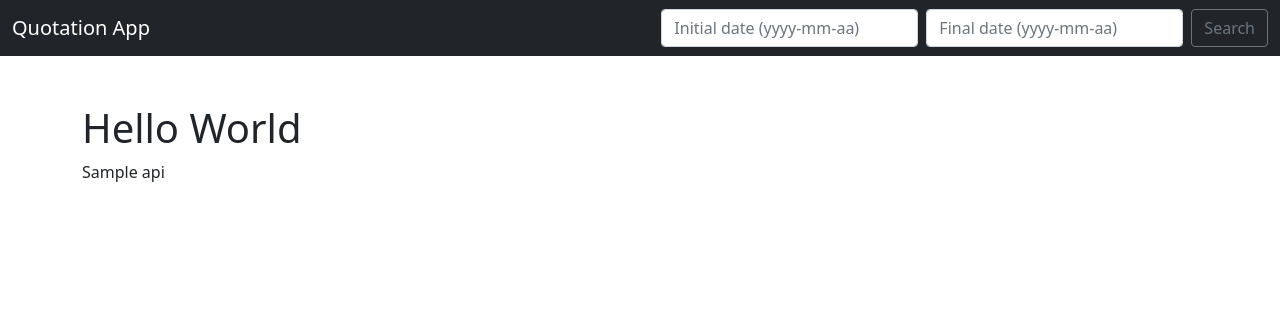
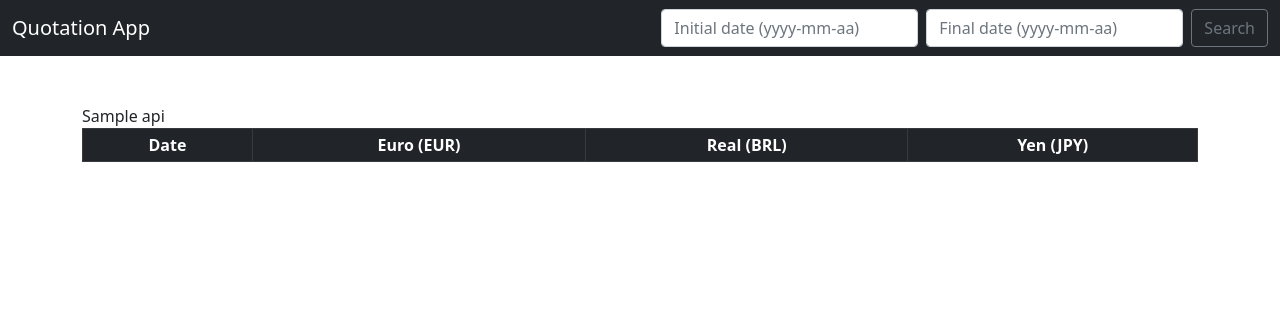
Before and after one commit to esmanhoto/django_currencies, a Django app: template rates/templates/home.html in a window 1280 px wide. Shown: the top 316 px of the page. Run offline with Django 3.2, Linux system fonts and the light colour scheme; the template is opened without the code that fills it: most values are stand-ins (such as "Sample title", 1, 10 or a date in 2020); lists and menus that the app fills with data are empty.

Commit message:
view modified to handle dates and api requests

```diff
--- a/rates/templates/home.html
+++ b/rates/templates/home.html
@@ -1,7 +1,32 @@
 {% extends 'base.html' %}
 {% block content %}
 
-<h1> Hello World </h1>
 {{ api }}
 
+<table class="table table-striped table-hover table-bordered text-center table-sm">
+    <thead>
+    <tr class="table-dark">
+        <th scope="col">Date</th>
+        <th scope="col">Euro (EUR)</th>
+        <th scope="col">Real (BRL)</th>
+        <th scope="col">Yen (JPY)</th>
+    </tr>
+    </thead>
+    <tbody>
+    {% for rate in all_rates %}
+    {% if rate.date in date_list%}
+    <tr>
+        <th scope="row">{{ rate.date }}</th>
+        <td>{{ rate.euro }}</td>
+        <td>{{ rate.real }}</td>
+        <td>{{ rate.yen }}</td>
+        <br/>
+    </tr>
+    {% endif %}
+    {% endfor %}
+
+
+    </tbody>
+</table>
+
 {% endblock %}
```
Also changed, not shown: rates/views.py (+57 -10 lines), db.sqlite3.
